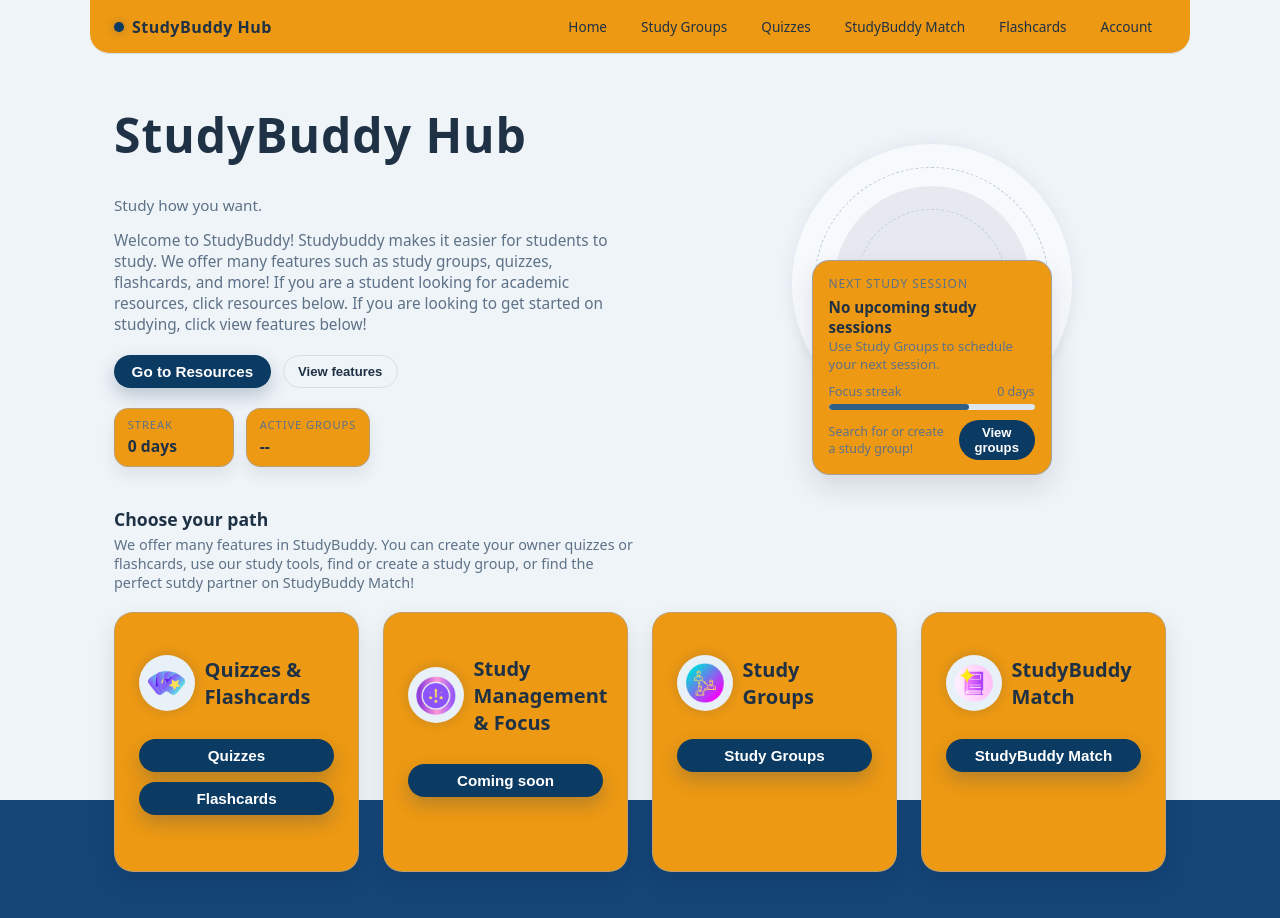
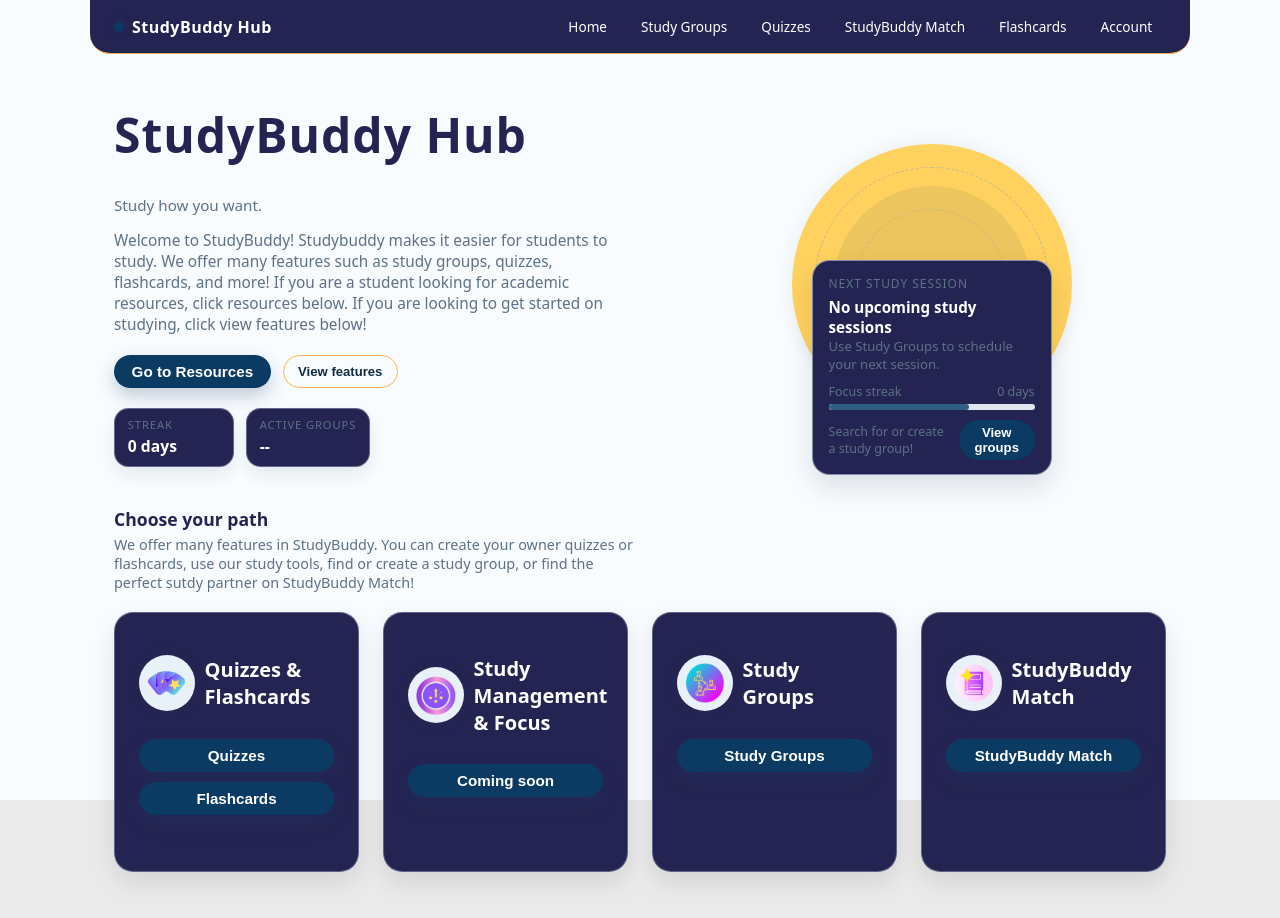
Before and after one commit to VivekReddy10-08-2004/Shipmates, a React app in the folder Project phase 3/frontend/: page /home in a window 1280 px wide. Built offline with nearby package versions, Linux system fonts and the light colour scheme; no server answers; the HTML template or start-up script is replaced by a standard one.

Commit message:
changed css to fit usm colors better

```diff
--- a/Project phase 3/frontend/src/index.css
+++ b/Project phase 3/frontend/src/index.css
@@ -1,8 +1,8 @@
 :root {
-  --bg: #134577;
-  --bg-soft: #eff4f8;
-  --card: #ed9913;
-  --card-soft: #f7fafd;
+  --bg: #eaeaea;
+  --bg-soft: #f8fcff;
+  --card: #242452;
+  --card-soft: #ffd15e;
   --accent: #0b3a63;
   --accent-dark: #082b49;
   --accent-soft: #e8f0f8;
@@ -10,9 +10,11 @@
   --highlight-soft: #f3e9d6;
   --danger: #8a3a3a;
   --success: #2f5f82;
-  --border: #d4dee8;
-  --text-main: #1f3144;
+  --border: #ffb348;
+  --text-main: #ffffff;
+  --text-main-dark: #102c45;
   --text-muted: #5d7187;
+  --text-title: #242452;
 }
 
 *,
@@ -43,6 +45,7 @@ body {
   font-weight: 800;
   letter-spacing: 0.02em;
   margin: 0 0 1.75rem;
+  color: var(--text-title);
 }
 
 /* Cards / sections */
@@ -180,7 +183,7 @@ input[type="checkbox"] {
 
 .btn-ghost {
   background: transparent;
-  color: var(--text-main);
+  color: var(--text-main-dark);
   border: 1px solid var(--border);
 }
 
@@ -858,6 +861,7 @@ ul.clean-list {
 .feature-grid-title {
   font-size: 1.1rem;
   margin: 0;
+  color: var(--text-title);
 }
 
 .feature-grid-subtitle {
```
Also changed, not shown: 1 other file (tests, documents, lock files or other folders).
